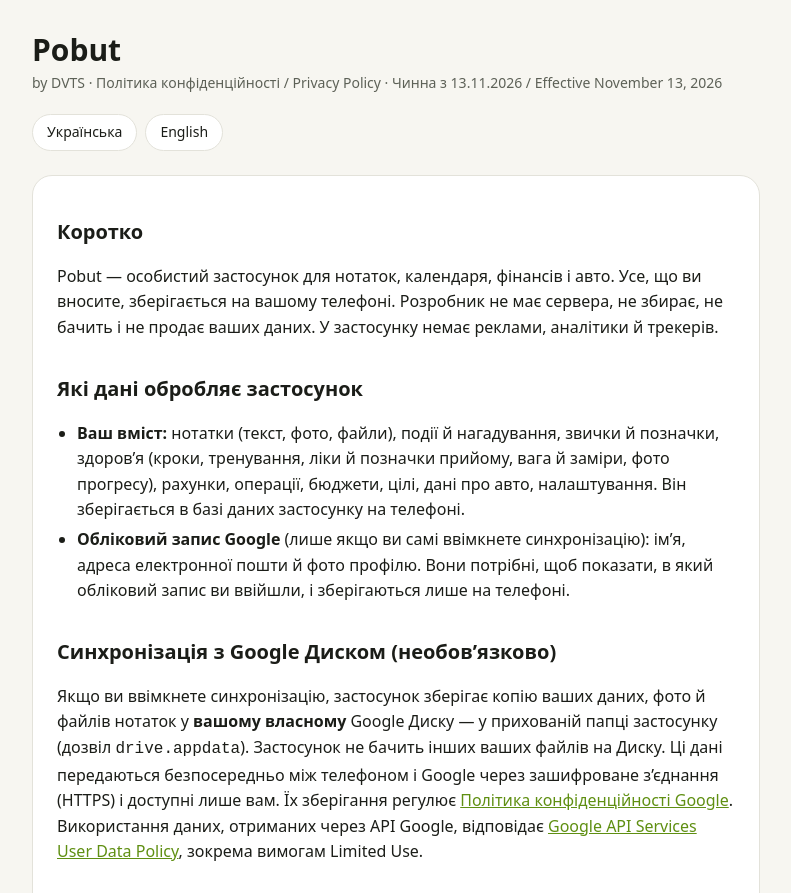
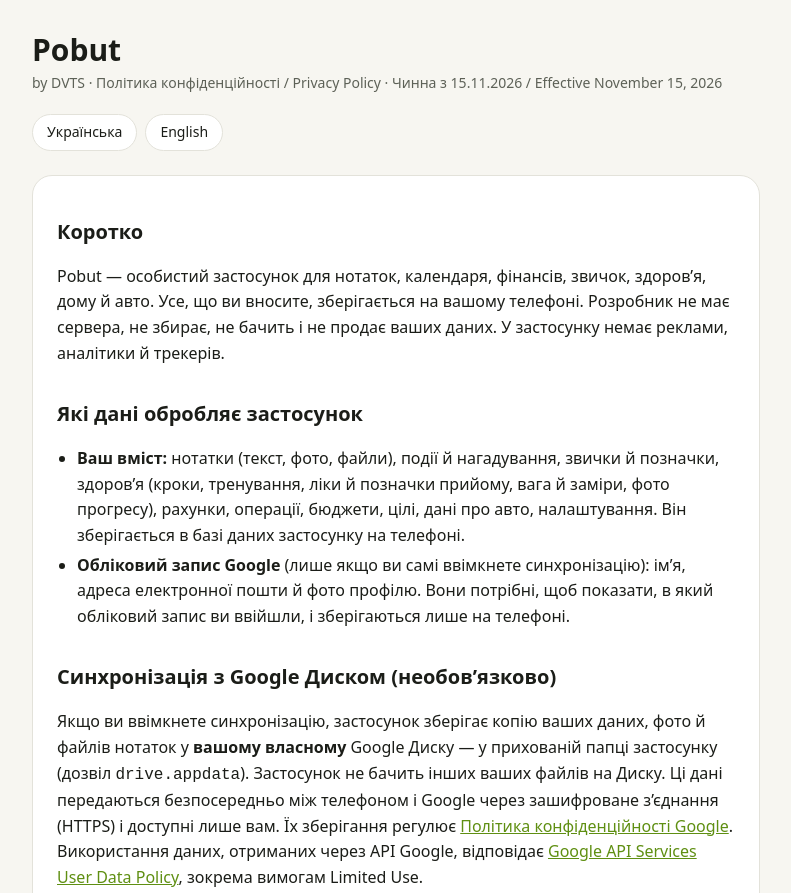
Before and after one commit to DVTS-Apps/pobut, a plain HTML site: page privacy.html in a window 1280 px wide. Shown: the top 893 px of the page, without its empty margins (244-1035 px from the left). Drawn offline with Linux system fonts and the light colour scheme.

Commit message:
Privacy: list all modules
Co-Authored-By: Claude Opus 5.5 <noreply@anthropic.com>
Claude-Session: https://claude.ai/code/session_01TxN1Nxz5S9mCbcBSho1kiE

```diff
--- a/privacy.html
+++ b/privacy.html
@@ -26,12 +26,12 @@
 <body>
 <main>
   <h1>Pobut</h1>
-  <div class="muted">by DVTS · Політика конфіденційності / Privacy Policy · Чинна з 13.11.2026 / Effective November 13, 2026</div>
+  <div class="muted">by DVTS · Політика конфіденційності / Privacy Policy · Чинна з 15.11.2026 / Effective November 15, 2026</div>
   <nav><a href="#uk">Українська</a><a href="#en">English</a></nav>
 
   <section class="lang" id="uk" lang="uk">
     <h2>Коротко</h2>
-    <p>Pobut — особистий застосунок для нотаток, календаря, фінансів і авто. Усе, що ви вносите, зберігається на вашому телефоні.
+    <p>Pobut — особистий застосунок для нотаток, календаря, фінансів, звичок, здоров’я, дому й авто. Усе, що ви вносите, зберігається на вашому телефоні.
       Розробник не має сервера, не збирає, не бачить і не продає ваших даних. У застосунку немає реклами, аналітики й трекерів.</p>
 
     <h2>Які дані обробляє застосунок</h2>
@@ -96,7 +96,7 @@
 
   <section class="lang" id="en" lang="en">
     <h2>In short</h2>
-    <p>Pobut is a personal app for notes, calendar, finances and cars. Everything you enter is stored on your phone.
+    <p>Pobut is a personal app for notes, calendar, finances, habits, health, home and cars. Everything you enter is stored on your phone.
       The developer runs no servers and does not collect, see or sell your data. The app has no ads, analytics or trackers.</p>
 
     <h2>Data the app handles</h2>
```
